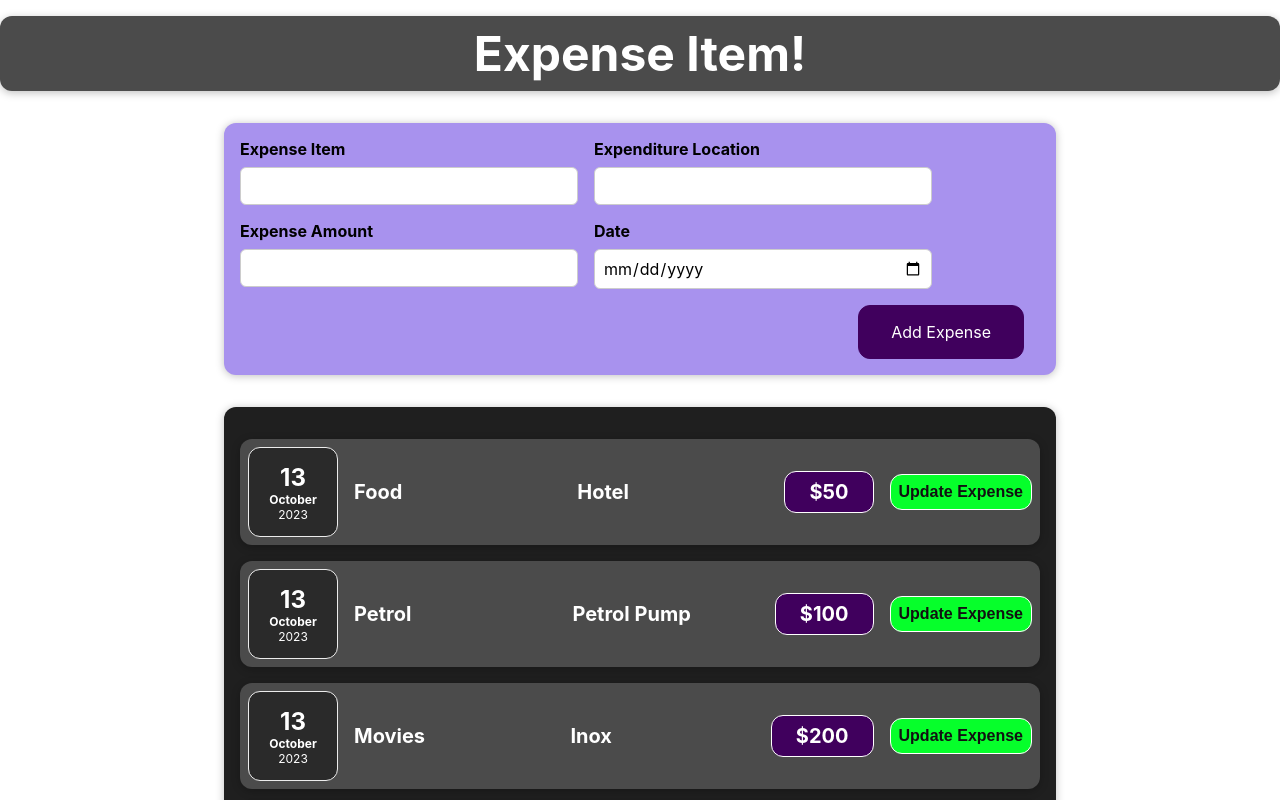
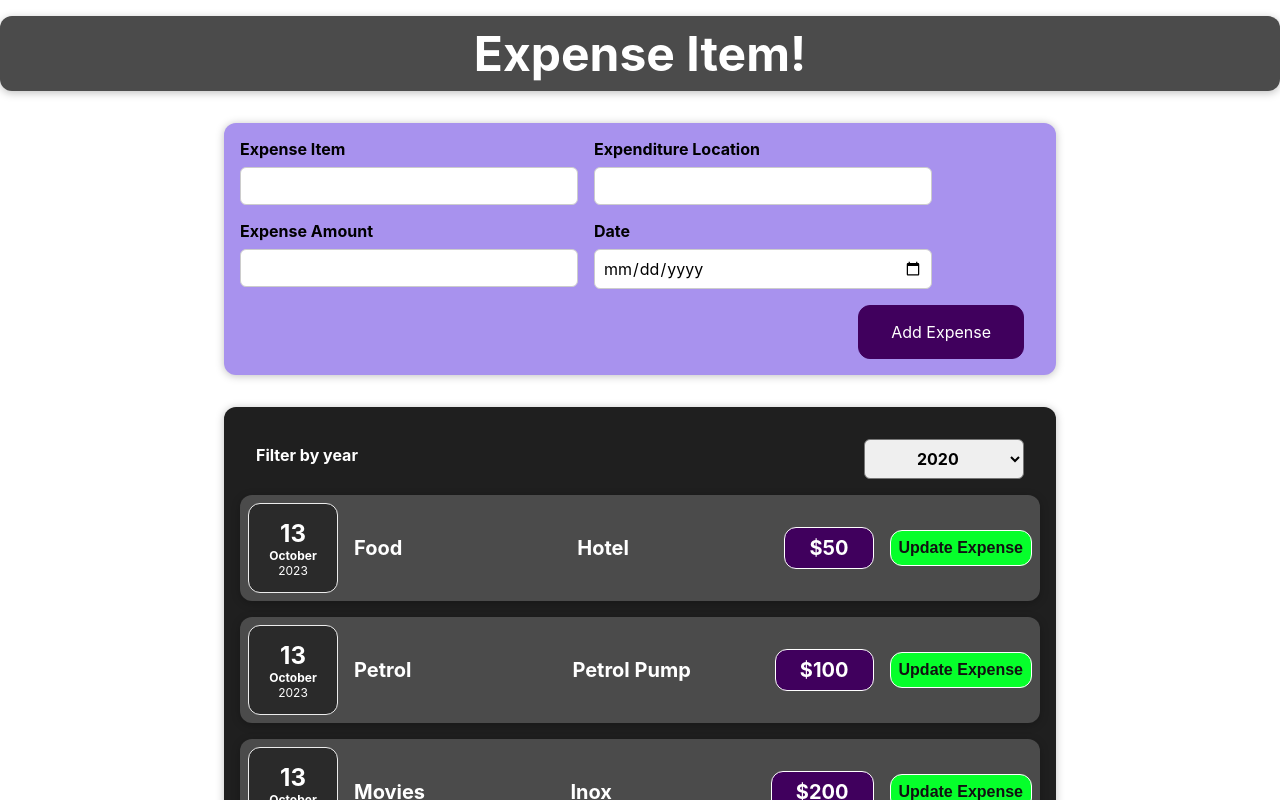
Before and after one commit to ShrutikaLondhe15/react-expense, a React (Create React App) app: page / in a window 1280 px wide. Shown: the top 800 px of the page. Built offline with nearby package versions, Linux system fonts and the light colour scheme.

Commit message:
Adding a filter(t9)

```diff
--- a/src/components/ExpenseDetails.js
+++ b/src/components/ExpenseDetails.js
@@ -1,12 +1,21 @@
-import React from "react";
+import React, {useState} from "react";
 import "./ExpenseDetails.css";
 import Card from './Card';
 import ExpenseItem from "./ExpenseItem";
+import ExpensesFilter from "./Expenses/ExpenseFilter";
+
 
 
 const ExpenseDetails = (props) =>{
+  const [filteredYear, setFilteredYear] = useState('2020');
+
+  const filterChangeHandler = selectedYear => {
+    setFilteredYear(selectedYear);
+  };
+
   return (
     <Card className="expenses">
+     <ExpensesFilter selected={filteredYear} onChangeFilter={filterChangeHandler} />
         {props.expenses.map((expense, index) => (
         <ExpenseItem
           key={index}
--- /dev/null
+++ b/src/components/Expenses/ExpenseFilter.css
@@ -0,0 +1,24 @@
+.expenses-filter {
+    color: white;
+    padding: 0 1rem;
+  }
+
+  .expenses-filter__control {
+    display: flex;
+    width: 100%;
+    align-items: center;
+    justify-content: space-between;
+    margin: 1rem 0;
+  }
+
+  .expenses-filter label {
+    font-weight: bold;
+    margin-bottom: 0.5rem;
+  }
+
+  .expenses-filter select {
+    font: inherit;
+    padding: 0.5rem 3rem;
+    font-weight: bold;
+    border-radius: 6px;
+  }
--- /dev/null
+++ b/src/components/Expenses/ExpenseFilter.js
@@ -0,0 +1,25 @@
+import React from 'react';
+import './ExpenseFilter.css';
+
+const ExpensesFilter=(props)=>{
+    const dropdownChangeHandler=(event)=>{
+        props.onChangeFilter(event.target.value);
+    }
+
+    return(
+        <div className='expenses-filter'>
+        <div className='expenses-filter__control'>
+          <label>Filter by year</label>
+          <select value={props.selected} onChange={dropdownChangeHandler}>
+          <option value='2023'>2023</option>
+            <option value='2022'>2022</option>
+            <option value='2021'>2021</option>
+            <option value='2020'>2020</option>
+            <option value='2019'>2019</option>
+          </select>
+        </div>
+      </div>
+    )
+}
+
+export default ExpensesFilter
```
